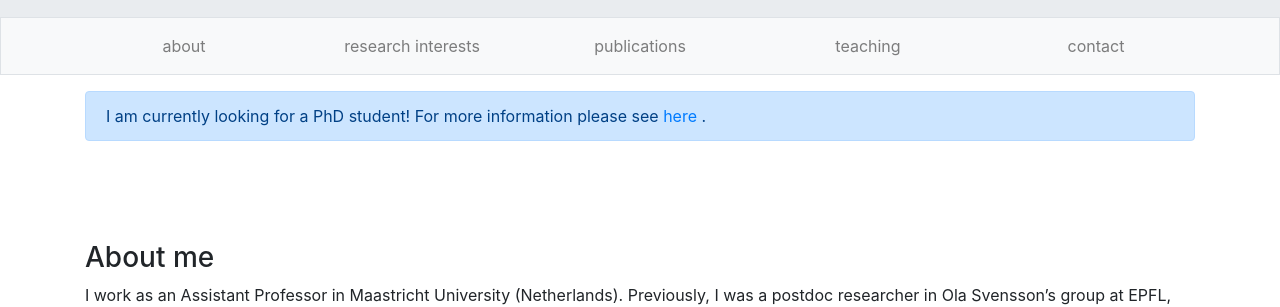
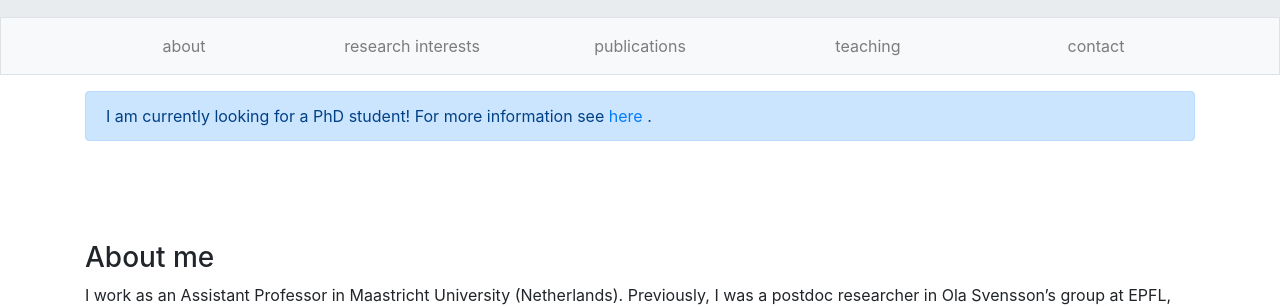
Before and after one commit to larsrohwedder/larsrohwedder.github.io, a Jekyll site: the page built from index.html, in a window 1280 px wide and 900 px high. Shown: the part 287-594 px from the top of the window. Built offline with Jekyll 4.4.1, drawn with Linux system fonts in a browser that asks for light colours.

Commit message:
Update index.html

```diff
--- a/index.html
+++ b/index.html
@@ -90,7 +90,7 @@
   <div class="container">
     <div class="container pl-0 pr-0">
     <div class="alert alert-primary" role="alert">
-      I am currently looking for a PhD student! For more information please see <a href="phd-vacancy.txt" class="link-primary">here</a>
+      I am currently looking for a PhD student! For more information see <a href="phd-vacancy.txt" class="link-primary">here</a>
 .
     </div>
     </div>
```
